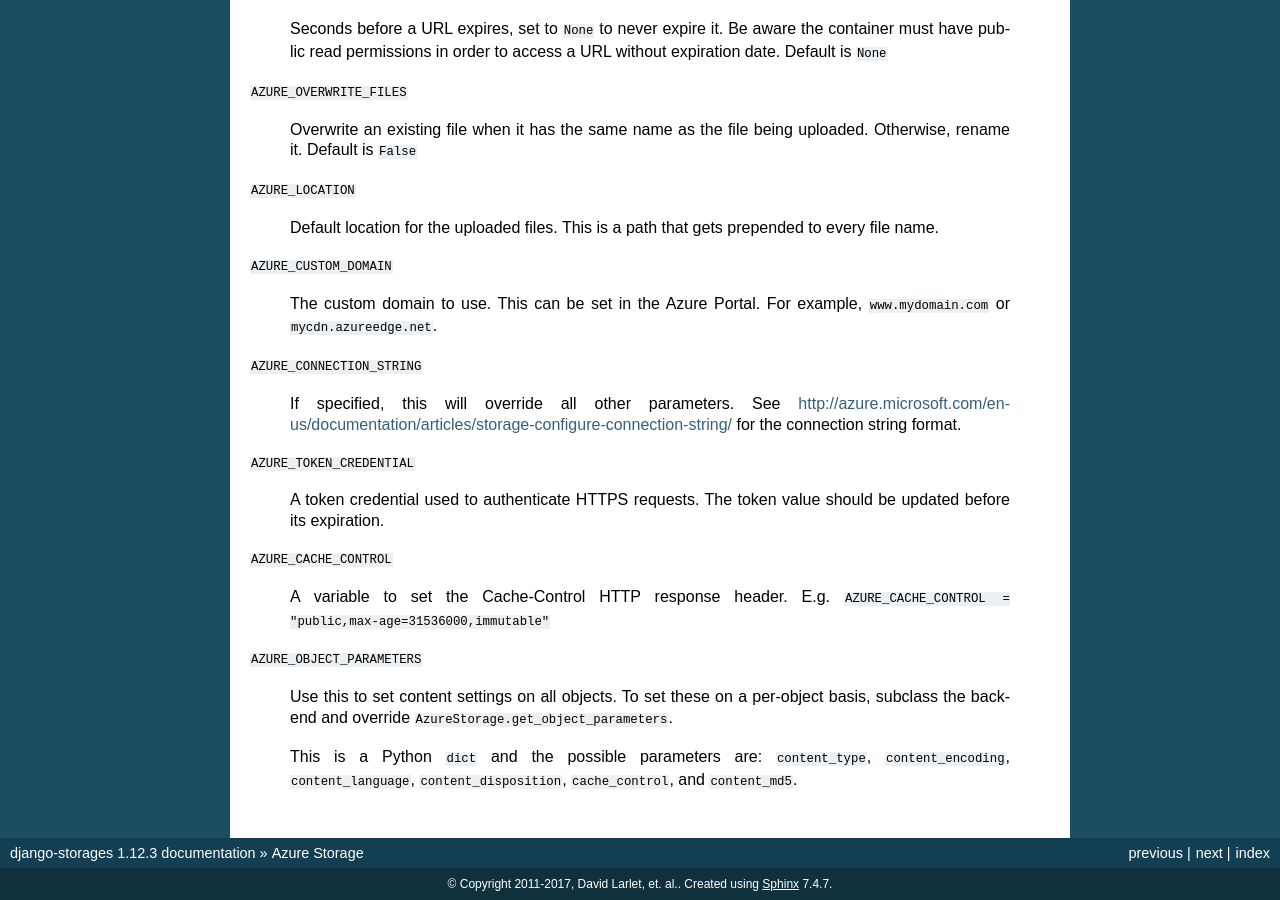
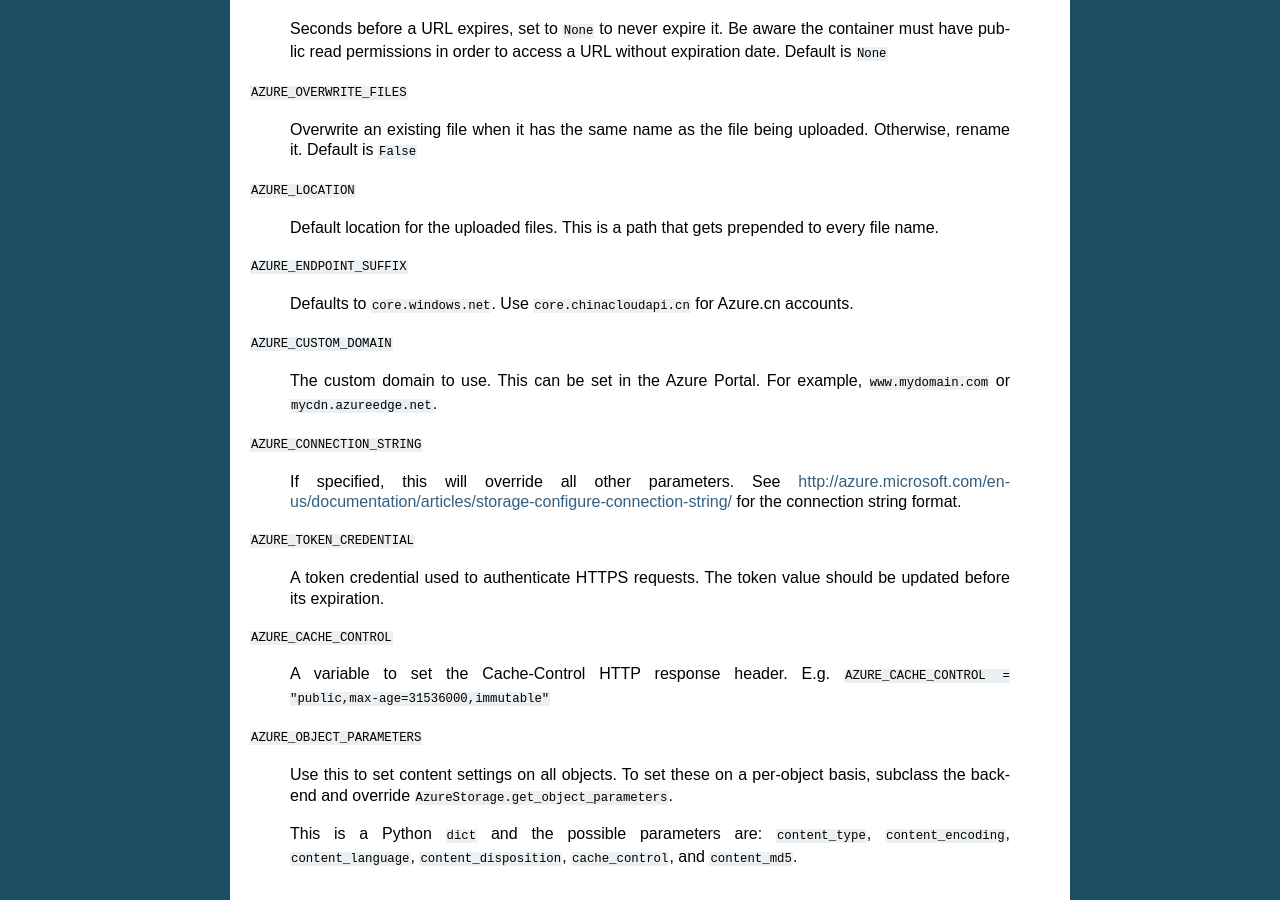
Before and after one commit to jschneier/django-storages, a Sphinx documentation site: the page built from docs/backends/azure.rst, in a window 1280 px wide and 900 px high, scrolled down 2154 px. Built offline with Sphinx 7.4.7, drawn with Linux system fonts in a browser that asks for light colours.

Commit message:
[docs] Add AZURE_ENDPOINT_SUFFIX (#1121)

```diff
--- a/docs/backends/azure.rst
+++ b/docs/backends/azure.rst
@@ -138,6 +138,10 @@ The following settings are available:
 
     Default location for the uploaded files. This is a path that gets prepended to every file name.
 
+``AZURE_ENDPOINT_SUFFIX``
+
+    Defaults to ``core.windows.net``. Use ``core.chinacloudapi.cn`` for Azure.cn accounts.
+
 ``AZURE_CUSTOM_DOMAIN``
 
     The custom domain to use. This can be set in the Azure Portal. For
```
